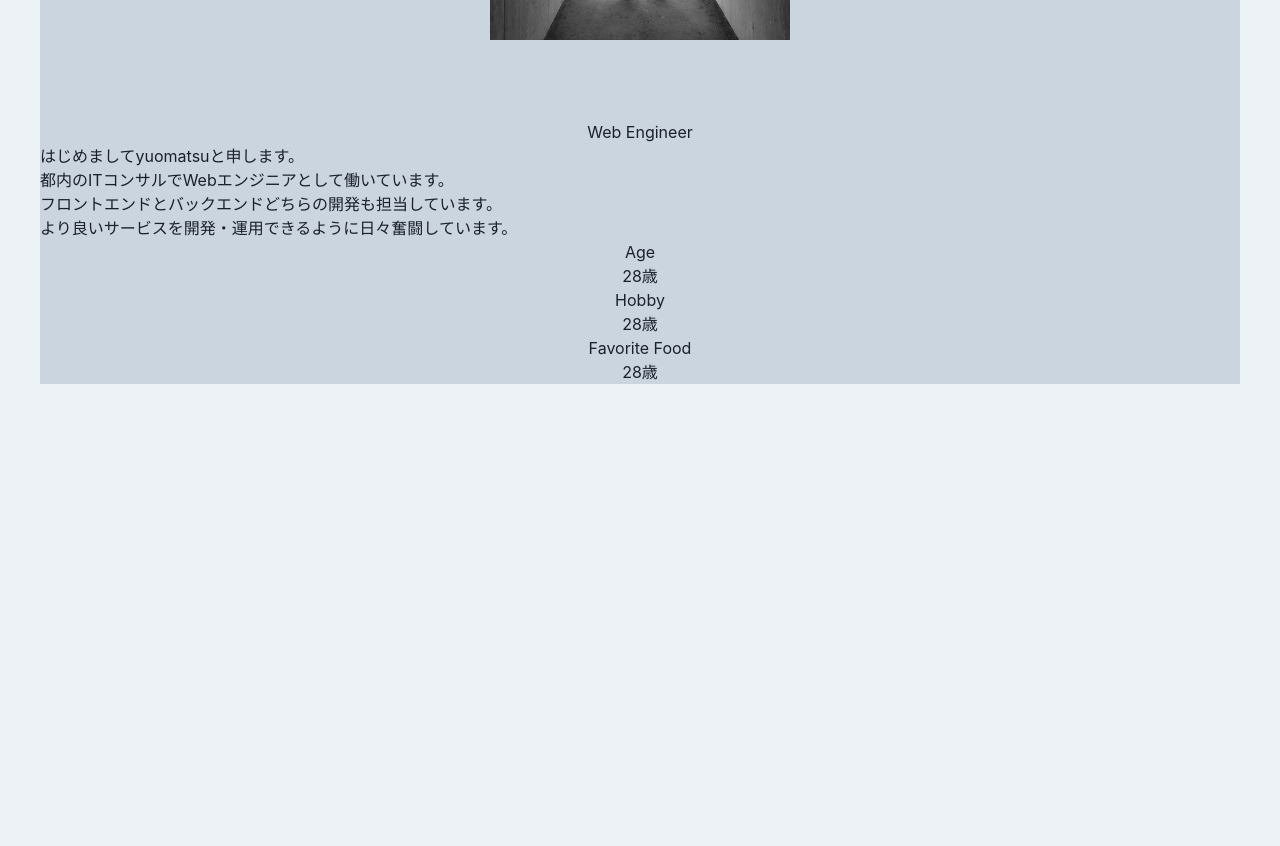
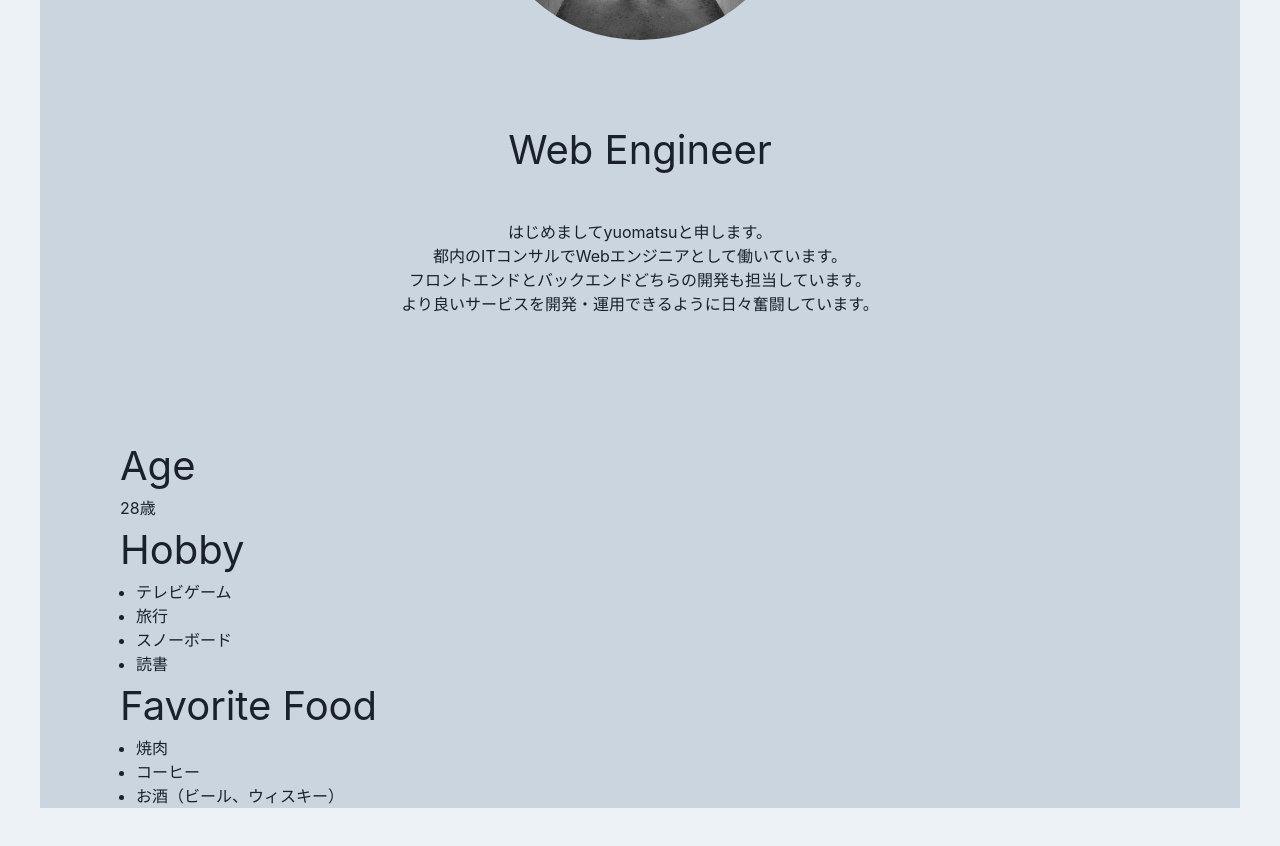
Before and after one commit to yuomatsu/portfolio, a React (Create React App) app: page /profile in a window 1280 px wide. Shown: the part 620-1466 px from the top of the page. Before the commit the page ends 1084 px from the top, so only its background shows below. Built offline with nearby package versions, Linux system fonts and the light colour scheme.

Commit message:
H2コンポーネントを作成

```diff
--- /dev/null
+++ b/src/components/atoms/text/H2Text.tsx
@@ -0,0 +1,11 @@
+import { memo, ReactNode, VFC } from "react";
+import { Text } from "@chakra-ui/react";
+
+type Props = {
+    children: ReactNode;
+};
+
+export const H2Text: VFC<Props> = memo((props) => {
+    const { children } = props;
+    return <Text as="h2" fontSize={{ base: '1.0rem', md: "2.5rem"}}>{ children }</Text>
+})
--- a/src/components/pages/Profile.tsx
+++ b/src/components/pages/Profile.tsx
@@ -1,32 +1,43 @@
 import { memo, VFC } from "react";
-import { Box } from "@chakra-ui/layout";
+import { Box, ListItem, UnorderedList } from "@chakra-ui/layout";
 import { Image, Text } from '@chakra-ui/react';
+
+import { H2Text } from "../../components/atoms/text/H2Text"
 
 export const Profile: VFC = memo(() => {
     return (
-        <Box mt={{ base: 5, md: 120}} mb={{ base: 5, md: 20}} mr={{ base: 5, md: "auto"}} ml={{ base: 5, md: "auto"}} textAlign="center" backgroundColor="gray.300" maxW="1200px">
+        <Box pr={{ base: 10, md: 20}} pl={{ base: 10, md: 20}} mt={{ base: 5, md: 120}} mb={{ base: 5, md: 20}} mr={{ base: 5, md: "auto"}} ml={{ base: 5, md: "auto"}} textAlign="center" backgroundColor="gray.300" maxW="1200px">
             <Box mt={{ base: 20, md: 120}} fontSize={{ base: '1.5rem', md: "3rem"}}>
-                <Text>PLOFILE</Text>
+                <Text as="h1">PLOFILE</Text>
             </Box>
             <Box mt={{ base: 5, md: 120}} mb={{ base: 5, md: 20}} mr={{ base: 0, md: "auto"}} ml={{ base: 0, md: "auto"}} w="100%">
-                <Image mb={{ base: 20, md: 0 }} mr={{ base: 0, md: "auto"}} ml={{ base: 0, md: "auto"}} w={{ base: "50vw", md: "300px"}} src={`${process.env.PUBLIC_URL}/img/me_mono.jpg`} alt="yuomatsuの後ろ姿"/>
+                <Image borderRadius="50%" mb={{ base: 20, md: 0 }} mr="auto" ml="auto" w={{ base: "50vw", md: "300px"}} src={`${process.env.PUBLIC_URL}/img/me_mono.jpg`} alt="yuomatsuの後ろ姿"/>
             </Box>
-            <Text>Web Engineer</Text>
-            <Box>
-                <Text textAlign="left">
+            <Text fontSize={{ base: '1.0rem', md: "2.5rem"}}>Web Engineer</Text>
+            <Box textAlign="center" mt={{ base: 5, md: 10}}>
+                <Text>
                     はじめましてyuomatsuと申します。<br />
                     都内のITコンサルでWebエンジニアとして働いています。<br />
                     フロントエンドとバックエンドどちらの開発も担当しています。<br />
                     より良いサービスを開発・運用できるように日々奮闘しています。<br />
                 </Text>
             </Box>
-            <Box>
-                <Text as="h2">Age</Text>
+            <Box textAlign="left" mt={{ base: 5, md: 120}}>
+                <H2Text>Age</H2Text>
                 <Text>28歳</Text>
-                <Text as="h2">Hobby</Text>
-                <Text>28歳</Text>
-                <Text as="h2">Favorite Food</Text>
-                <Text>28歳</Text>
+                <H2Text>Hobby</H2Text>
+                <UnorderedList>
+                    <ListItem>テレビゲーム</ListItem>
+                    <ListItem>旅行</ListItem>
+                    <ListItem>スノーボード</ListItem>
+                    <ListItem>読書</ListItem>
+                </UnorderedList>
+                <H2Text>Favorite Food</H2Text>
+                <UnorderedList>
+                    <ListItem>焼肉</ListItem>
+                    <ListItem>コーヒー</ListItem>
+                    <ListItem>お酒（ビール、ウィスキー）</ListItem>
+                </UnorderedList>
             </Box>
         </Box>
     )
```
